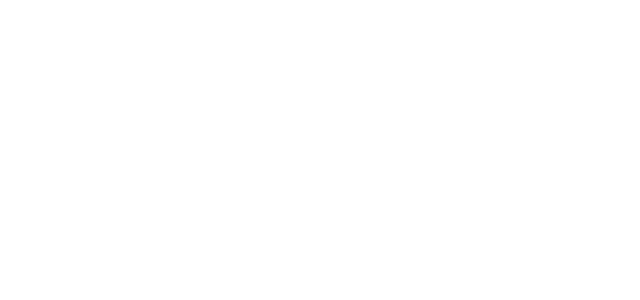
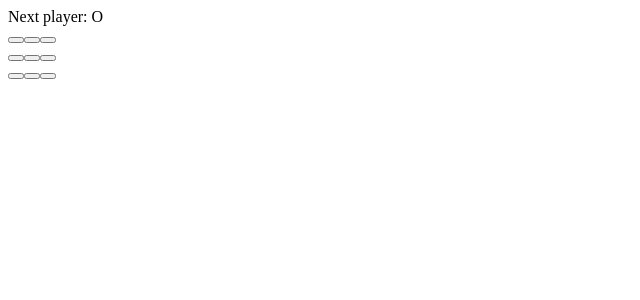
Before and after one commit to tictactoeJH/tic-tac-toe-game-next-react-tailwind-ts, a Next.js app: page / in a window 1280 px wide. Shown: the top 300 px of the page, without its empty margins (0-640 px from the left). Built offline with nearby package versions, Linux system fonts and the light colour scheme.

Commit message:
almost done

```diff
--- a/src/app/components/Board.tsx
+++ b/src/app/components/Board.tsx
@@ -1,4 +1,5 @@
-import { MouseEventHandler } from 'react';
+import Square from './Square';
+import CalculateWinner from './CalculateWinner';
 
 interface BoardProps {
     xIsNext: boolean;
@@ -7,10 +8,12 @@
 }
 
 export default function Board({ xIsNext, squares, onPlay }: BoardProps) {
- function handleClick(i) {
+
     const X = 'X';
     const O = 'O';
-    if (calculateWinner(squares) || squares[i]) {
+
+    function handleClick(i: number) {
+    if (CalculateWinner(squares) || squares[i]) {
         return;
     }
     const nextSquares = squares.slice();
@@ -21,4 +24,33 @@
     }
     onPlay(nextSquares);
  }
+
+ const winner: string | null = CalculateWinner(squares);
+ let status: string;
+ if (winner) {
+    status = 'Winner: ' + winner;
+ } else {
+    status = 'Next player: ' + (xIsNext ? X : O);
+ }
+
+ return (
+    <>
+        <div>{status}</div>
+        <div>
+            <Square value={squares[0]} onSquareClick={() => handleClick(0)} />
+            <Square value={squares[1]} onSquareClick={() => handleClick(1)} />
+            <Square value={squares[2]} onSquareClick={() => handleClick(2)} />
+        </div>
+        <div>
+            <Square value={squares[3]} onSquareClick={() => handleClick(3)} />
+            <Square value={squares[4]} onSquareClick={() => handleClick(4)} />
+            <Square value={squares[5]} onSquareClick={() => handleClick(5)} />
+        </div>
+        <div>
+            <Square value={squares[6]} onSquareClick={() => handleClick(6)} />
+            <Square value={squares[7]} onSquareClick={() => handleClick(7)} />
+            <Square value={squares[8]} onSquareClick={() => handleClick(8)} />
+        </div>
+    </>
+ );
 }
--- /dev/null
+++ b/src/app/components/CalculateWinner.tsx
@@ -0,0 +1,18 @@
+export default function CalculateWinner(squares: Array<string | null>): string | null {
+    const lines: Array<[number, number, number]> = [
+        [0, 1, 2],
+        [3, 4, 5],
+        [6, 7, 8],
+        [0, 3, 6],
+        [1, 4, 7],
+        [2, 5, 8],
+        [0, 4, 8],
+        [2, 4, 6],
+    ];
+    for (let i = 0; i < lines.length; i++) {
+        const [a, b, c] = lines[i];
+        if (squares[a] && squares[a] === squares[b] && squares[a] === squares[c]) {
+            return squares[a];
+        }
+    } return null;
+}
--- a/src/app/page.tsx
+++ b/src/app/page.tsx
@@ -1,5 +1,13 @@
+import Board from './components/Board';
+
 export default function App() {
+  const initialSquares = Array(9).fill(null);
+  const handlePlay = (squares: (string | null)[]) => {
+    console.log('Play clicked with squares: ', squares);
+  };
   return (
-    <></>
+    <>
+      <Board xIsNext={false} squares={initialSquares} onPlay={handlePlay}/>
+    </>
   );
 }
```
Also changed, not shown: src/app/components/Game.tsx (added, +47 -0 lines).
